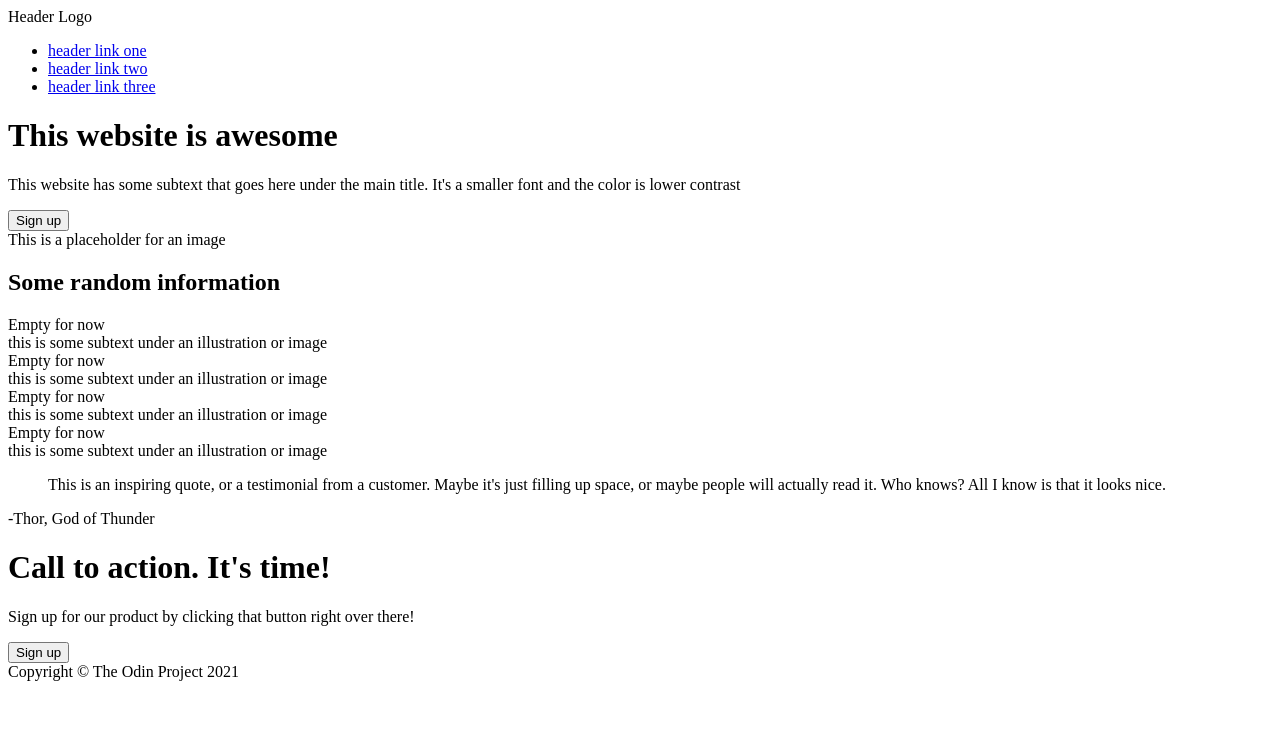
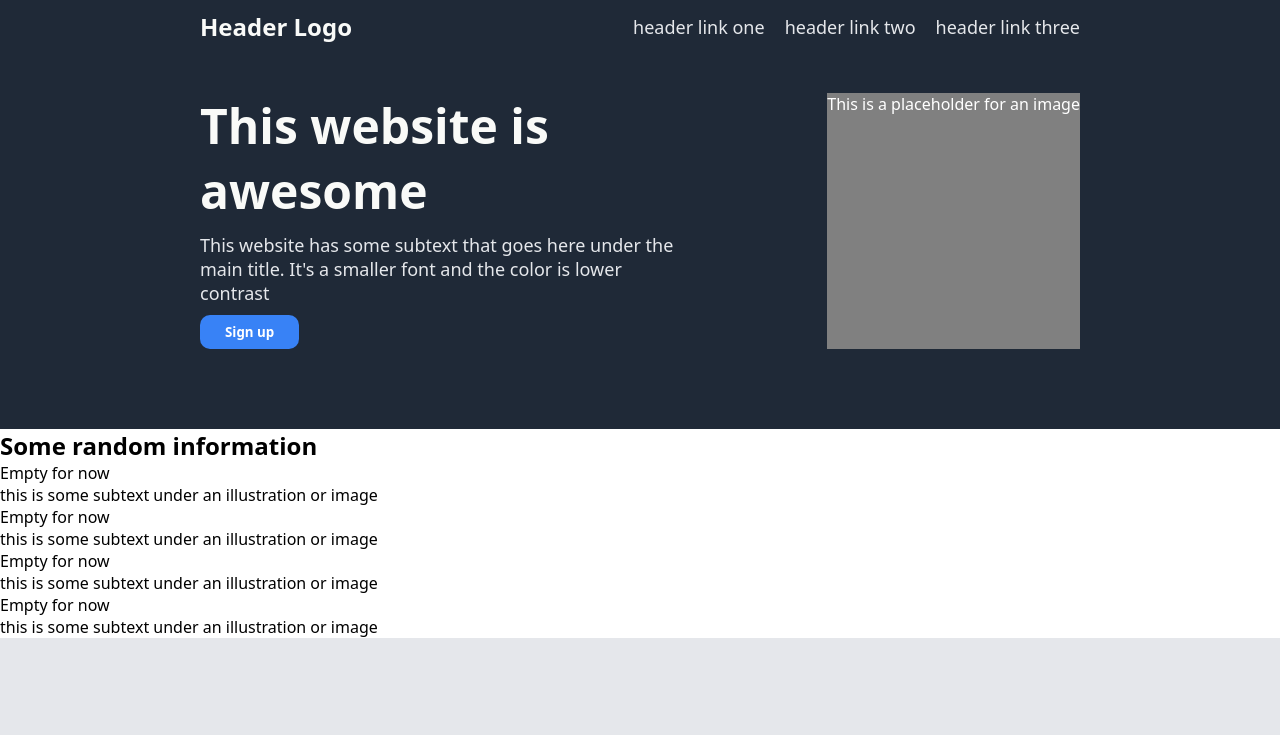
Before and after one commit to IoDevvo/Odin-Landing-Page, a plain HTML site: page index.html in a window 1280 px wide. Shown: the top 735 px of the page. Drawn offline with Linux system fonts and the light colour scheme.

Commit message:
Style top, quotation and action section
Used Flexbox to position most of the elements correctly. The footer will
now stick to the bottom, and every style and font was applied correctly
following the instructions.

```diff
--- a/index.html
+++ b/index.html
@@ -10,11 +10,9 @@
             <div class="header">
                 <div class="logo">Header Logo</div>
                 <div class="links">
-                    <ul>
-                        <li><a href="#">header link one</a></li>
-                        <li><a href="#">header link two</a></li>
-                        <li><a href="#">header link three</a></li>
-                    </ul>
+                        <a href="#">header link one</a>
+                        <a href="#">header link two</a>
+                        <a href="#">header link three</a>
                 </div>
             </div>
             <div class="hero">
@@ -54,10 +52,10 @@
             </div>
             <div class="three">
                 <div class="anti-hero">
-                    <h1>Call to action. It's time!</h1>
+                    <h3>Call to action. It's time!</h1>
                     <p>Sign up for our product by clicking that button right over there!</p>
                 </div>
-                <button class="button two">Sign up</button>
+                <button class="button second">Sign up</button>
             </div>
         </div>
         <div class="footer">Copyright &copy; The Odin Project 2021</div>
--- a/styles/style.css
+++ b/styles/style.css
@@ -0,0 +1,115 @@
+*{
+    box-sizing: border-box;
+    margin: 0;
+    font-family: system-ui, -apple-system, BlinkMacSystemFont, 'Segoe UI', Roboto, Oxygen, Ubuntu, Cantarell, 'Open Sans', 'Helvetica Neue', sans-serif;
+}
+body{
+    display: flex;
+    flex-direction: column;
+    min-height: 100vh;
+}
+.top{
+    background-color: #1f2937;
+    display: flex;
+    flex-direction: column;
+    color: white;
+    padding: 10px 200px 80px 200px;
+    gap: 50px;
+}
+
+.header{
+    display: flex;
+    justify-content: space-between;
+    align-items: center;
+}
+.links{
+    display: flex;
+    gap: 20px;
+}
+a{
+    text-decoration: none;
+    color: #e5e7eb;
+    font-size: 18px;
+}
+.logo{
+    font-size: 24px;
+    color: #f9faf8;
+    font-weight: 800;
+}
+.hero{
+    display: flex;
+    justify-content: space-between;
+}
+.image{
+    background-color: grey;
+}
+.hero-left{
+    color: #e5e7eb;
+    font-size: 18px;
+    max-width: 480px;
+    display: flex;
+    flex-direction: column;
+    gap: 10px;
+}
+h1{
+    font-size: 48px;
+    font-weight: bolder;
+    color: #f9faf8;
+}
+
+button.one,
+button{
+    align-self: flex-start;
+    background-color: #3882f6;
+    padding: 8px 25px;
+    color: white;
+    border-radius: 10px;
+    border-style: none;
+    font-weight: 800;
+}
+
+.content{
+    display: flex;
+    flex-direction: column;
+    flex-grow: 1;
+}
+.footer{
+    text-align: center;
+    background-color: #1f2937;
+    color: white;
+    padding: 20px;
+}
+.two{
+    background-color: #e5e7eb;
+    padding: 100px 350px;
+}
+blockquote{
+    font-size: 36px;
+    font-style: italic;
+}
+figcaption{
+    text-align: end;
+    font-weight: bold;
+}
+.three{
+    display: flex;
+    width: 80%;
+    max-height: 200px;
+    margin-left: auto;
+    margin-right: auto;
+    margin-top: 100px;
+    margin-bottom: 100px;
+    align-items: center;
+    justify-content: space-between;
+    background-color: #3882f6;
+    padding:50px 100px;
+    color: white;
+    gap: 50px;
+    border-radius: 10px;
+}
+.second{
+    border-radius: 10px;
+    border-style: solid;
+    border-color: white;
+    align-self: center;
+}
```
